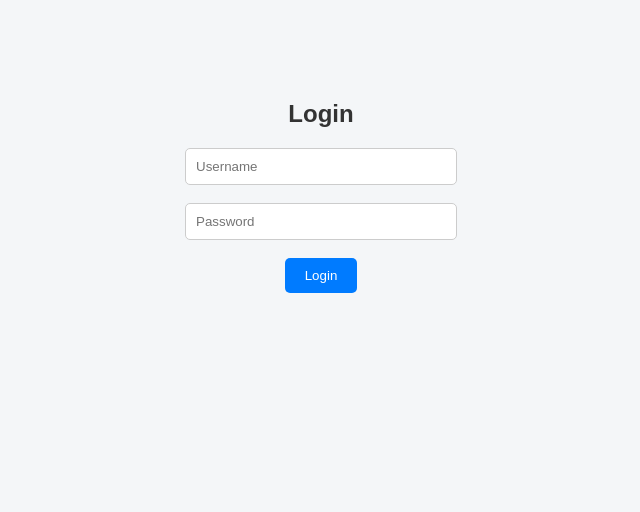
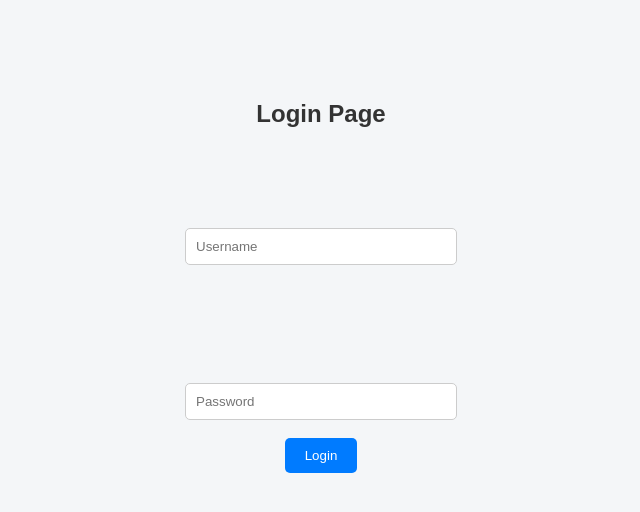
Before and after one commit to regulaharika2000/regulaomnitaasproject, a React (Create React App) app in the folder login-app/Frontend/: page / in a window 1280 px wide. Shown: the top 512 px of the page, without its empty margins (319-959 px from the left). Built offline with nearby package versions, Linux system fonts and the light colour scheme.

Commit message:
Update Login.js

```diff
--- a/login-app/Frontend/src/pages/Login.js
+++ b/login-app/Frontend/src/pages/Login.js
@@ -1,66 +1,58 @@
-import React, { useState, useEffect } from "react";
-import axios from "axios";
-import { useNavigate } from "react-router-dom";
+import {useState, useEffect} from 'react'
+import {useNavigate} from 'react-router-dom'
 
 function Login() {
+  const [username, setUsername] = useState('')
+  const [password, setPassword] = useState('')
+  const [error, setError] = useState('')
+  const navigate = useNavigate()
 
-  const [username, setUsername] = useState("");
-  const [password, setPassword] = useState("");
-  const [error, setError] = useState("");
+  useEffect(() => {
+    const savedUser = localStorage.getItem('username')
+    if (savedUser) {
+      setUsername(savedUser)
+    }
+  }, [])
 
-  const navigate = useNavigate();
+  const handleSubmit = e => {
+    e.preventDefault()
+    setError('')
 
-  const handleSubmit = async (e) => {
-    e.preventDefault();
-
-    try {
-
-      const res = await axios.post("http://localhost:5000/login", {
-        username,
-        password
-      });
-
-      localStorage.setItem("username", res.data.username);
-      navigate("/welcome");
-
-    } catch (err) {
-
-      setError("Invalid username or password");
-
+    if (username === 'admin' && password === 'admin') {
+      localStorage.setItem('username', username)
+      navigate('/welcome')
+    } else {
+      setError('Invalid credentials')
     }
-  };
-
+  }
   return (
+    <div style={{textAlign: 'center', marginTop: '100px'}}>
+      <h2>Login Page</h2>
+      <form onSubmit={handleSubmit}>
         <div>
-      <h2>Login</h2>
-
-      <form onSubmit={handleSubmit}>
-
           <input
             type="text"
             placeholder="Username"
             value={username}
-          onChange={(e) => setUsername(e.target.value)}
+            onChange={e => setUsername(e.target.value)}
           />
-
-        <br /><br />
-
+        </div>
+        <br />
+        <div>
           <input
             type="password"
             placeholder="Password"
             value={password}
-          onChange={(e) => setPassword(e.target.value)}
+            onChange={e => setPassword(e.target.value)}
           />
-
-        <br /><br />
-
+        </div>
+        <br />
         <button type="submit">Login</button>
-
       </form>
 
-      {error && <p style={{color:"red"}}>{error}</p>}
+      {error && <p style={{color: 'red'}}>{error}</p>}
     </div>
-  );
+  )
 }
 
-export default Login;
+export default Login
```
Lines whose indentation alone changed are shown as unchanged.
